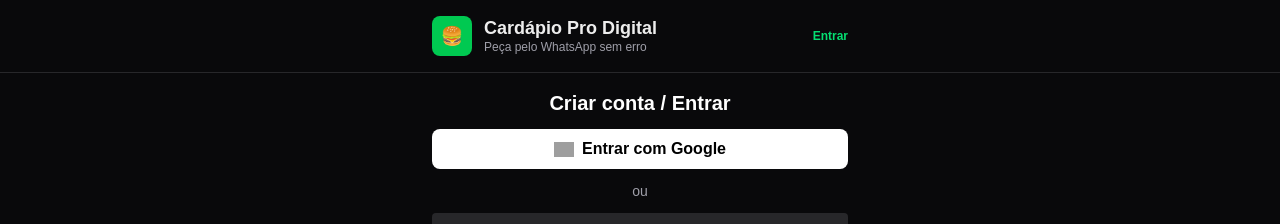
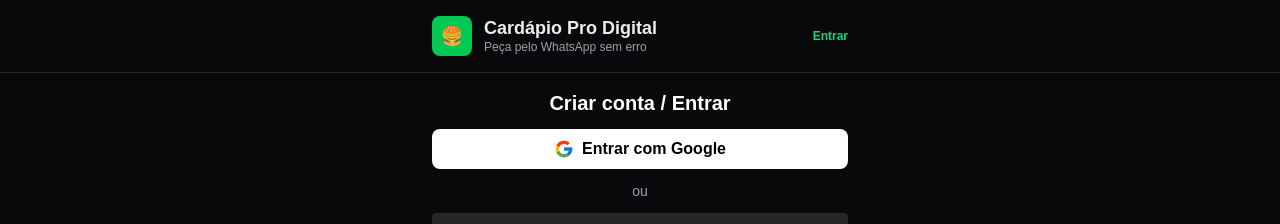
Before and after one commit to Thiagopc02/cardapio-prodigital, a Next.js app: page /login in a window 1280 px wide. Shown: the top 224 px of the page. Built offline with nearby package versions, Linux system fonts and the light colour scheme; no server answers; grey boxes are pictures that could not be loaded.

Commit message:
fix: corrige layout, CartProvider e Header duplicado

```diff
--- a/app/login/page.tsx
+++ b/app/login/page.tsx
@@ -150,7 +150,7 @@ export default function LoginPage() {
           className="w-full bg-white text-black font-bold py-2 rounded-lg flex items-center justify-center gap-2 disabled:opacity-70"
         >
           <Image
-            src="/google.svg"
+            src="/google.png"
             alt="Google"
             width={20}
             height={20}
```
